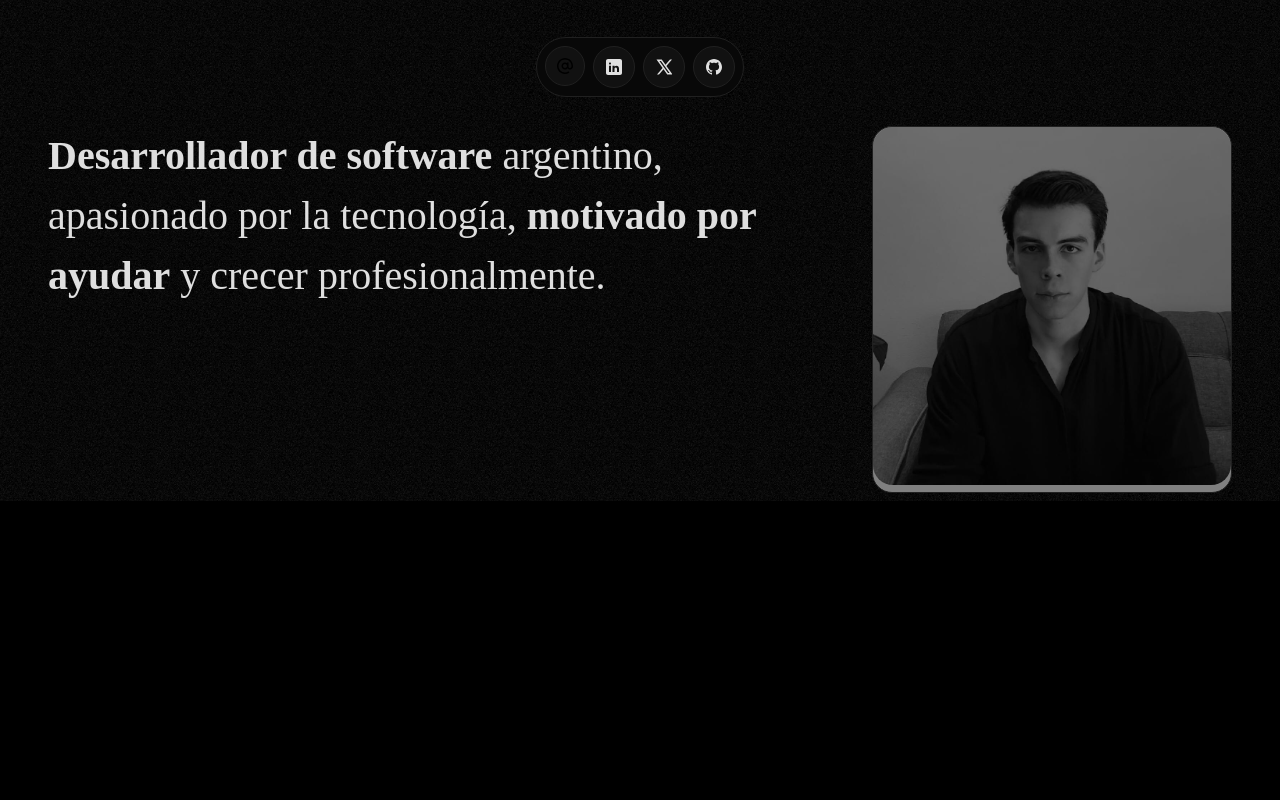
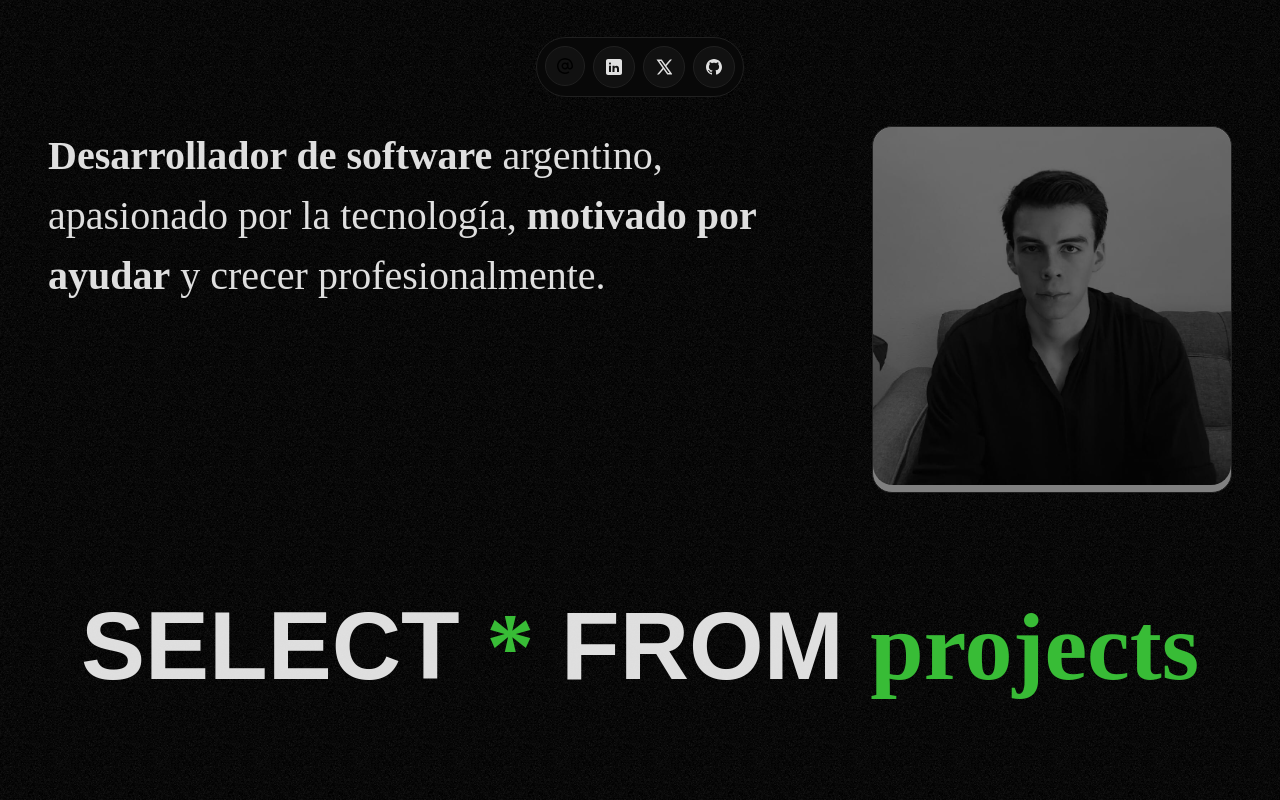
Before and after one commit to FranciscoJBrito/portfolio, a React (Vite) app: page / in a window 1280 px wide. Shown: the part 683-1483 px from the top of the page. Before the commit the page ends 1184 px from the top, so only its background shows below. Built offline with nearby package versions, Linux system fonts and the light colour scheme; a web font is replaced by a local one.

Commit message:
adding h2 to App

```diff
--- a/src/App.css
+++ b/src/App.css
@@ -0,0 +1,19 @@
+.query_project_title {
+      font-family: "Pixel Font7", sans-serif;
+      font-weight: 600;
+      font-size: 8rem;
+      line-height: 1.1;
+      text-align: center;
+      margin: 100px 0;
+
+      span {
+            color: var(--verde-principal);
+      }
+}
+
+@media screen and (min-width: 1280px) and (max-width: 1480px) {
+      .query_project_title {
+            font-size: 6rem;
+      }
+
+}
--- a/src/App.jsx
+++ b/src/App.jsx
@@ -1,21 +1,19 @@
-import './App.css'
-import Contact from './components/Contact/Contact'
-import Nabvar from './components/NavBar/NavBar'
-import Hero from './components/Hero/Hero'
-import Presentation from './components/Presentation/Presentation'
-import Mouse from './components/Mouse/Mouse'
+import "./App.css";
+import Contact from "./components/Contact/Contact";
+import NavBar from "./components/NavBar/NavBar";
+import Hero from "./components/Hero/Hero";
+import Presentation from "./components/Presentation/Presentation";
 
 function App() {
-
   return (
     <>
-      <Nabvar />
+      <NavBar />
       <Hero />
       <Presentation />
+      <h2 className="query_project_title">SELECT <span>*</span> FROM <span style={{fontFamily: "Pixel Font7"}}>projects</span></h2>
       <Contact />
-      <Mouse />
     </>
-  )
+  );
 }
 
-export default App
+export default App;
```
